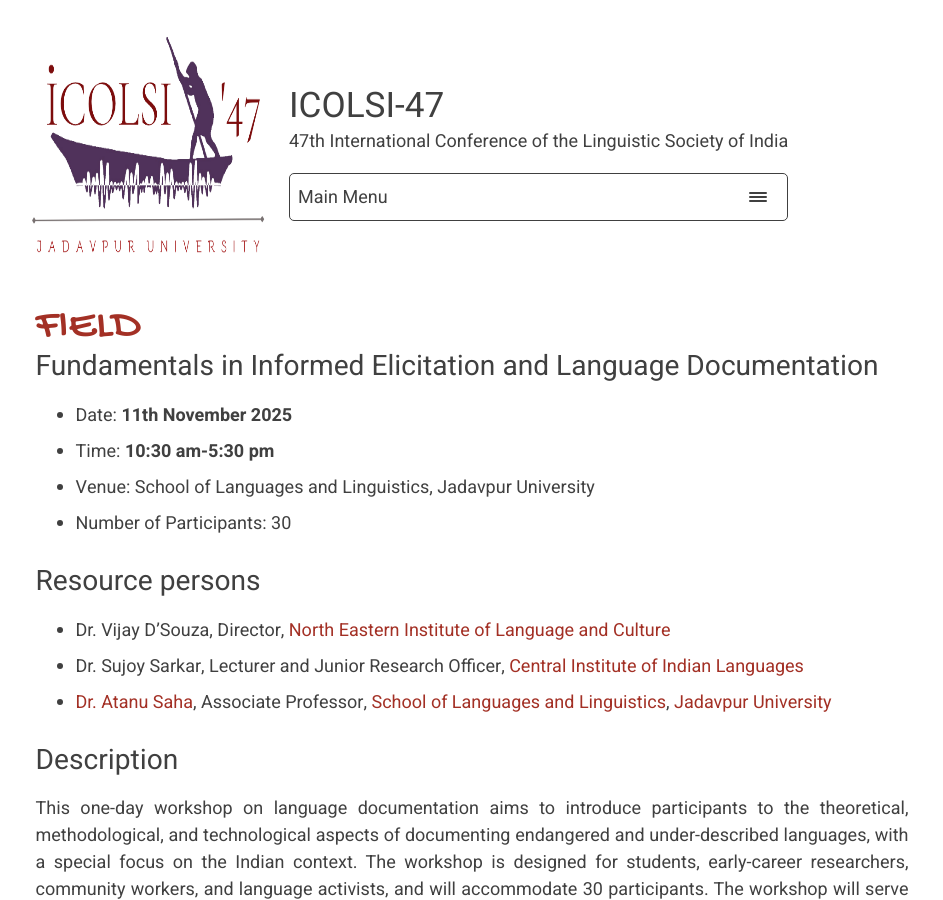
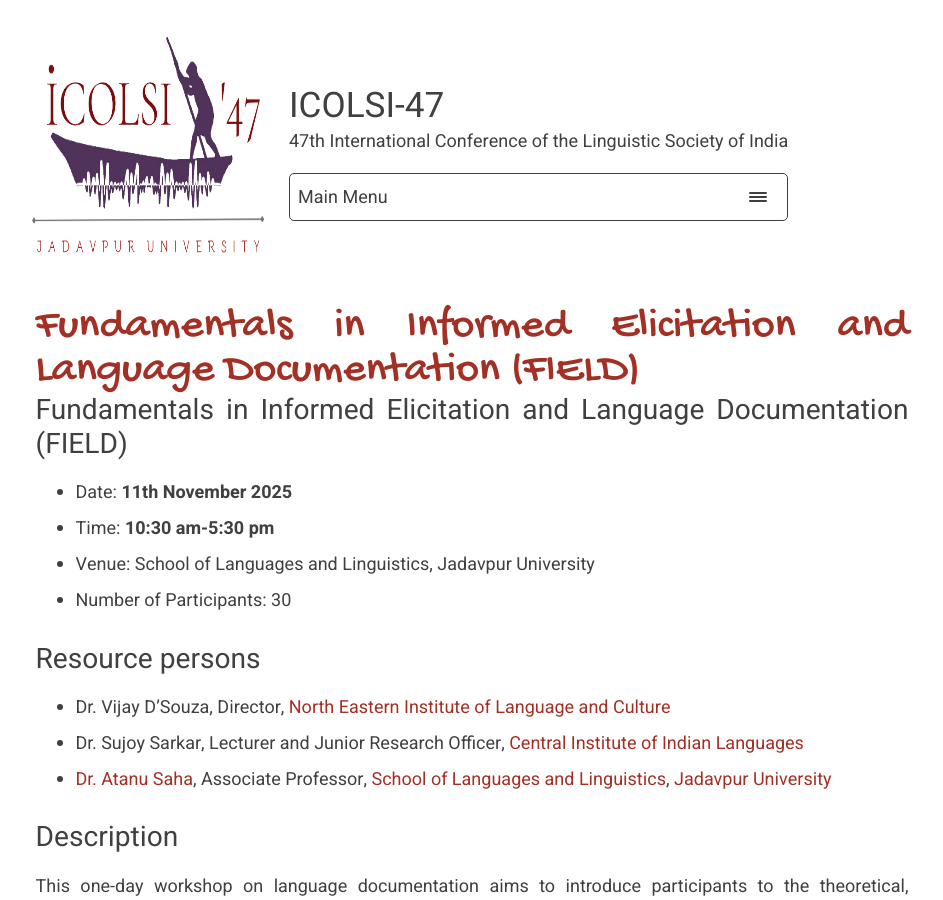
Before and after one commit to icolsi47/icolsi47.github.io, a Jekyll site: the page built from field.md, in a window 1280 px wide and 900 px high. Shown: the whole window, without its empty margins (168-1111 px from the left). Built offline with Jekyll 4.4.1, drawn with Linux system fonts in a browser that asks for light colours; our own code applies the rules of GitHub Pages for plain Markdown files.

Commit message:
workshop page

```diff
--- a/field.md
+++ b/field.md
@@ -1,8 +1,8 @@
 ---
-title: FIELD
+title:
 comments: false
 ---
-# Fundamentals in Informed Elicitation and Language Documentation
+# Fundamentals in Informed Elicitation and Language Documentation (FIELD)
 
 - Date: **11th November 2025**
 - Time: **10:30 am-5:30 pm**
```
